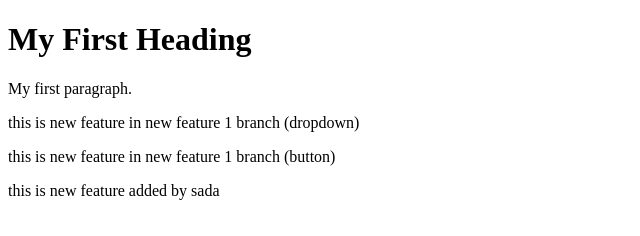
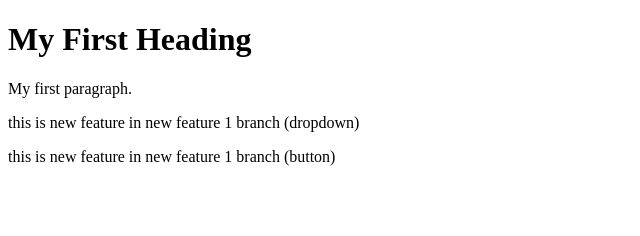
Before and after one commit to shubhada-2707/Localrepositorytoremote, a plain HTML site: page index.html in a window 1280 px wide. Shown: the whole page, without its empty margins (0-640 px from the left). Drawn offline with Linux system fonts and the light colour scheme.

Commit message:
Revert "Merge pull request #3 from ganeshmargi/main"
This reverts commit fbeedf99ba6cd6c6b829596de5c73a16f4272c43, reversing
changes made to 084a135574a557bdc3e36cc494315b15cd9543d7.

```diff
--- a/index.html
+++ b/index.html
@@ -6,7 +6,6 @@
 <p>My first paragraph.</p>
 <p>this is new feature in new feature 1 branch (dropdown)</P>
 <p>this is new feature in new feature 1 branch (button)</P>
-<p>this is new feature added by sada</P>
 
 </body>
 </html>
```
Also changed, not shown: 1 other file.
